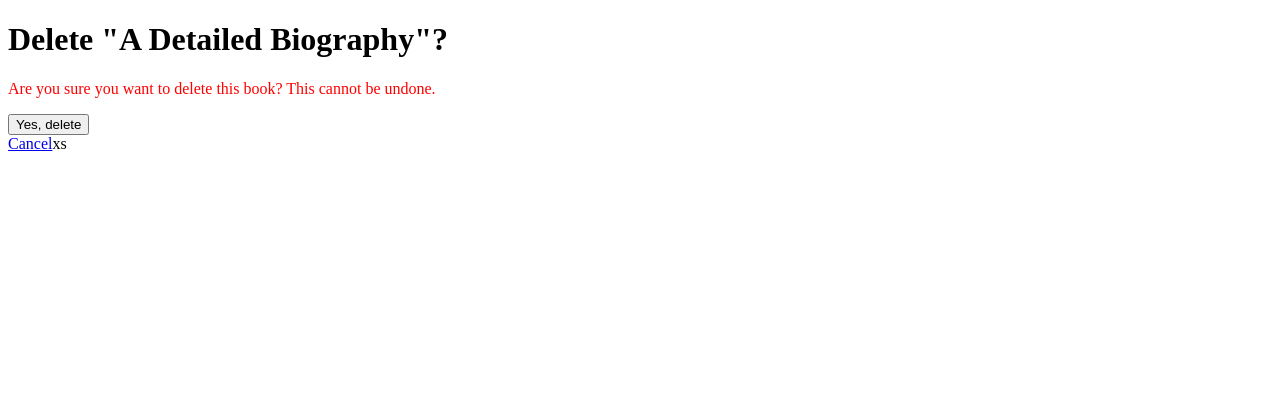
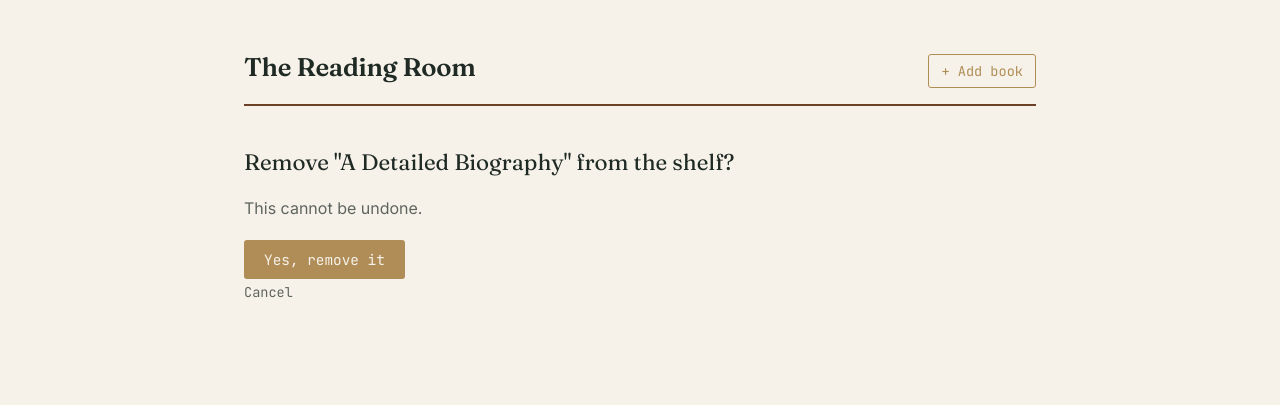
Before and after one commit to ethanlutabi/librarytracker, a Django app: page /book/4/delete/ in a window 1280 px wide. Shown: the top 405 px of the page. Run offline with Django 5.2, Linux system fonts and the light colour scheme; data comes from the database, SQL or seed files in the repository.

Commit message:
Add Reading Room design system

```diff
--- /dev/null
+++ b/tracker/static/tracker/style.css
@@ -0,0 +1,204 @@
+@import url('https://fonts.googleapis.com/css2?family=Fraunces:opsz,wght@9..144,400;9..144,600;9..144,700&family=Inter:wght@400;500;600&family=JetBrains+Mono:wght@400;500&display=swap');
+
+:root {
+    --ink: #1F2A24;
+    --paper: #F6F2E9;
+    --card: #EAE3D3;
+    --walnut: #6B4226;
+    --brass: #B08D57;
+    --moss: #4B6B4F;
+}
+
+* { box-sizing: border-box; }
+
+body {
+    background: var(--paper);
+    color: var(--ink);
+    font-family: 'Inter', sans-serif;
+    margin: 0;
+    padding: 0;
+    line-height: 1.5;
+}
+
+.wrap {
+    max-width: 840px;
+    margin: 0 auto;
+    padding: 48px 24px 80px;
+}
+
+header.site {
+    display: flex;
+    justify-content: space-between;
+    align-items: baseline;
+    border-bottom: 2px solid var(--walnut);
+    padding-bottom: 16px;
+    margin-bottom: 40px;
+}
+
+header.site .brand {
+    font-family: 'Fraunces', serif;
+    font-weight: 600;
+    font-size: 1.6rem;
+    letter-spacing: -0.01em;
+}
+
+header.site a.add-link {
+    font-family: 'JetBrains Mono', monospace;
+    font-size: 0.85rem;
+    color: var(--brass);
+    text-decoration: none;
+    border: 1px solid var(--brass);
+    padding: 6px 12px;
+    border-radius: 3px;
+}
+header.site a.add-link:hover { background: var(--brass); color: var(--paper); }
+
+a { color: var(--brass); }
+a.back {
+    display: inline-block;
+    font-family: 'JetBrains Mono', monospace;
+    font-size: 0.85rem;
+    color: var(--ink);
+    text-decoration: none;
+    margin-bottom: 24px;
+    opacity: 0.7;
+}
+a.back:hover { opacity: 1; }
+
+/* Bookshelf grid */
+.shelf-row {
+    display: grid;
+    grid-template-columns: repeat(auto-fill, minmax(160px, 1fr));
+    gap: 16px;
+    padding-bottom: 20px;
+    margin-bottom: 20px;
+    border-bottom: 6px solid var(--walnut);
+    position: relative;
+}
+
+.spine {
+    background: var(--card);
+    border-left: 6px solid var(--brass);
+    border-radius: 2px;
+    padding: 16px 14px;
+    text-decoration: none;
+    color: var(--ink);
+    display: flex;
+    flex-direction: column;
+    justify-content: space-between;
+    min-height: 150px;
+    transition: transform 0.15s ease, box-shadow 0.15s ease;
+}
+.spine:nth-child(3n+2) { border-left-color: var(--moss); }
+.spine:nth-child(3n) { border-left-color: var(--walnut); }
+
+.spine:hover {
+    transform: translateY(-3px);
+    box-shadow: 0 6px 14px rgba(31, 42, 36, 0.12);
+}
+
+.spine .title {
+    font-family: 'Fraunces', serif;
+    font-weight: 600;
+    font-size: 1.05rem;
+    line-height: 1.25;
+}
+.spine .author {
+    font-size: 0.85rem;
+    opacity: 0.7;
+    margin-top: 4px;
+}
+.spine .meta {
+    font-family: 'JetBrains Mono', monospace;
+    font-size: 0.75rem;
+    color: var(--moss);
+    margin-top: 12px;
+}
+
+.empty-state {
+    font-family: 'Fraunces', serif;
+    font-style: italic;
+    font-size: 1.2rem;
+    color: var(--ink);
+    opacity: 0.6;
+    padding: 40px 0;
+    text-align: center;
+}
+
+/* Detail page */
+.detail-title {
+    font-family: 'Fraunces', serif;
+    font-weight: 700;
+    font-size: 2.2rem;
+    margin-bottom: 4px;
+}
+.detail-author {
+    font-size: 1.1rem;
+    opacity: 0.75;
+    margin-bottom: 20px;
+}
+.detail-about { margin-bottom: 16px; }
+.detail-meta {
+    font-family: 'JetBrains Mono', monospace;
+    font-size: 0.85rem;
+    color: var(--moss);
+    margin-bottom: 20px;
+}
+
+.tag {
+    display: inline-block;
+    font-family: 'JetBrains Mono', monospace;
+    font-size: 0.75rem;
+    background: var(--moss);
+    color: var(--paper);
+    padding: 3px 10px;
+    border-radius: 3px;
+    margin-right: 6px;
+}
+
+.actions { margin: 24px 0; font-family: 'JetBrains Mono', monospace; font-size: 0.85rem; }
+.actions a { margin-right: 12px; }
+
+.log {
+    border-top: 1px solid var(--card);
+    padding: 14px 0;
+    font-size: 0.95rem;
+}
+.log .log-meta { font-family: 'JetBrains Mono', monospace; font-size: 0.8rem; color: var(--moss); }
+
+/* Forms */
+form p { margin-bottom: 16px; }
+form label {
+    display: block;
+    font-family: 'JetBrains Mono', monospace;
+    font-size: 0.8rem;
+    text-transform: uppercase;
+    letter-spacing: 0.04em;
+    color: var(--moss);
+    margin-bottom: 6px;
+}
+form input, form textarea, form select {
+    width: 100%;
+    padding: 10px 12px;
+    border: 1px solid var(--card);
+    background: var(--card);
+    border-radius: 3px;
+    font-family: 'Inter', sans-serif;
+    font-size: 0.95rem;
+    color: var(--ink);
+}
+form textarea { min-height: 90px; }
+form button, .btn {
+    font-family: 'JetBrains Mono', monospace;
+    background: var(--brass);
+    color: var(--paper);
+    border: none;
+    padding: 10px 20px;
+    border-radius: 3px;
+    cursor: pointer;
+    font-size: 0.9rem;
+}
+form button:hover, .btn:hover { background: var(--walnut); }
+
+.confirm-delete { font-family: 'Fraunces', serif; font-size: 1.4rem; margin-bottom: 8px; }
+.confirm-warn { opacity: 0.7; margin-bottom: 20px; }
--- /dev/null
+++ b/tracker/templates/tracker/base.html
@@ -0,0 +1,19 @@
+{% load static %}
+<!DOCTYPE html>
+<html>
+<head>
+    <meta charset="utf-8">
+    <meta name="viewport" content="width=device-width, initial-scale=1">
+    <title>{% block title %}The Reading Room{% endblock %}</title>
+    <link rel="stylesheet" href="{% static 'tracker/style.css' %}">
+</head>
+<body>
+    <div class="wrap">
+        <header class="site">
+            <div class="brand">The Reading Room</div>
+            <a class="add-link" href="{% url 'book_create' %}">+ Add book</a>
+        </header>
+        {% block content %}{% endblock %}
+    </div>
+</body>
+</html>
--- a/tracker/templates/tracker/book_confirm_delete.html
+++ b/tracker/templates/tracker/book_confirm_delete.html
@@ -1,13 +1,13 @@
-<!DOCTYPE html>
-<html>
-<head><title>Delete {{ book.title }}</title></head>
-<body>
-    <h1>Delete "{{ book.title }}"?</h1>
-    <p style="color: red;">Are you sure you want to delete this book? This cannot be undone.</p>
+{% extends 'tracker/base.html' %}
+
+{% block title %}Delete {{ book.title }}{% endblock %}
+
+{% block content %}
+    <div class="confirm-delete">Remove "{{ book.title }}" from the shelf?</div>
+    <p class="confirm-warn">This cannot be undone.</p>
     <form method="post">
         {% csrf_token %}
-        <button type="submit">Yes, delete</button>
+        <button type="submit" class="btn">Yes, remove it</button>
     </form>
-    <a href="{% url 'book_detail' book.id %}">Cancel</a>xs
-</body>
-</html>
+    <a class="back" href="{% url 'book_detail' book.id %}">Cancel</a>
+{% endblock %}
```
Also changed, not shown: tracker/templates/tracker/book_detail.html (+25 -31 lines), tracker/templates/tracker/book_form.html (+9 -11 lines), tracker/templates/tracker/book_list.html (+27 -34 lines), 3 other files.
